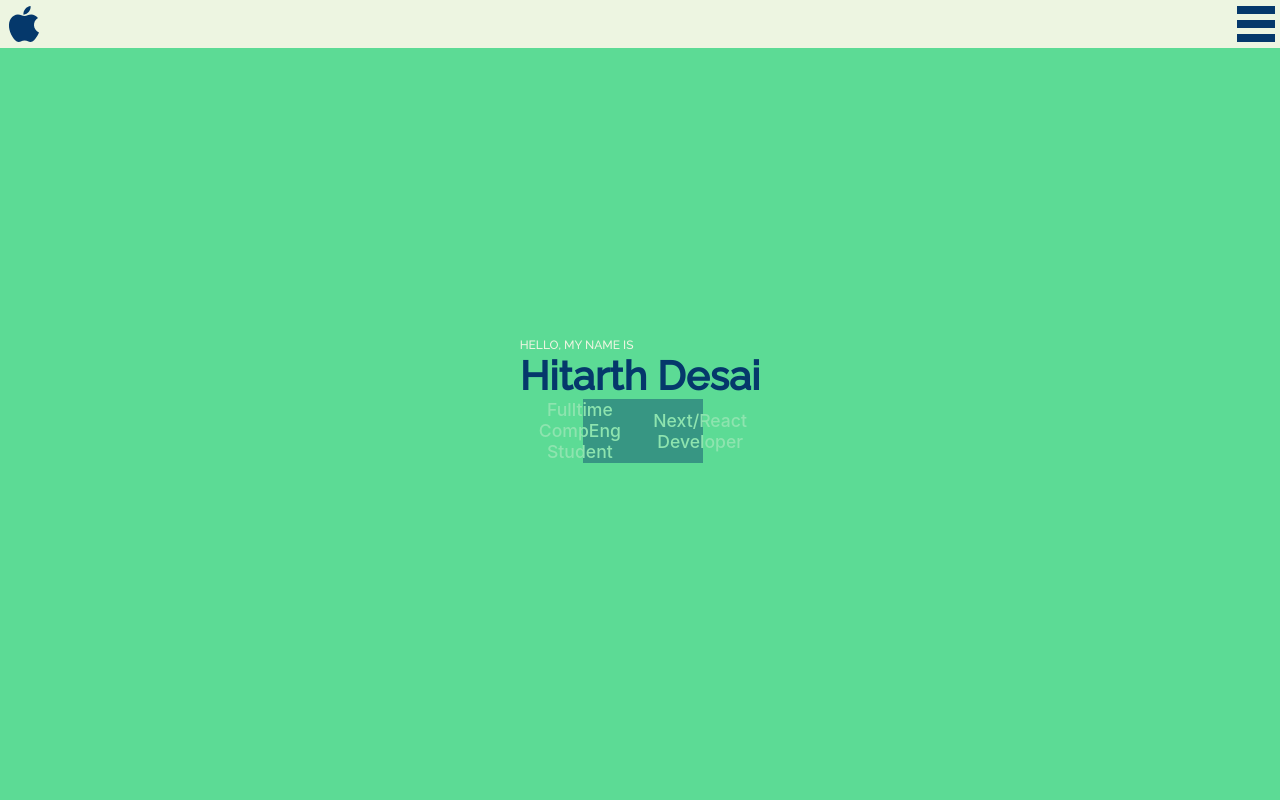
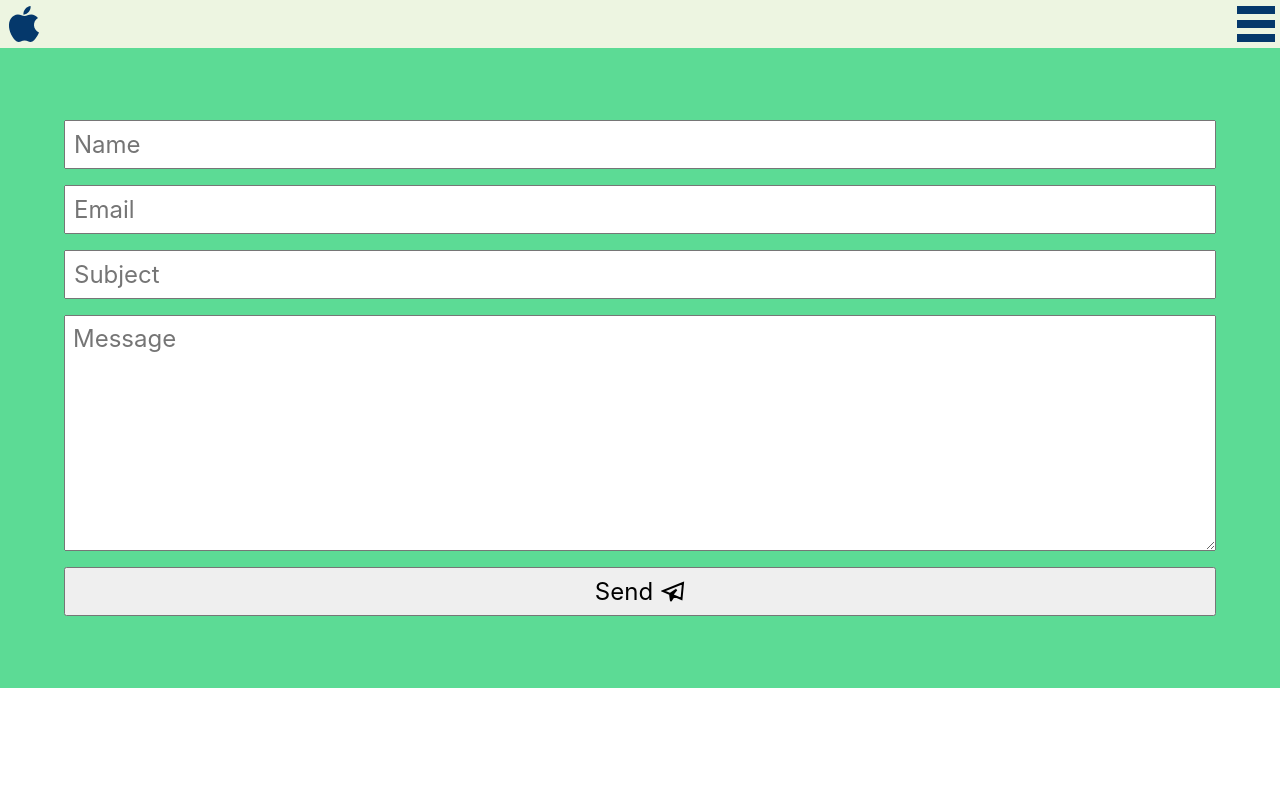
Before and after one commit to HittuDesai/personal-portfolio, a Next.js app: page / in a window 1280 px wide. Shown: the top 800 px of the page. Built offline with nearby package versions, Linux system fonts and the light colour scheme.

Commit message:
Added a completely working contact form

```diff
--- a/components/ContactPage.js
+++ b/components/ContactPage.js
@@ -1,6 +1,61 @@
+import { useState } from 'react';
+import { GrSend } from 'react-icons/gr'
+import { ImCheckmark, ImCross } from 'react-icons/im'
+
 function ContactPage () {
+    const [name, setName] = useState("");
+    const [email, setEmail] = useState("");
+    const [subject, setSubject] = useState("");
+    const [message, setMessage] = useState("");
+    const [sendStatus, setSendStatus] = useState(0);
+
+    const handleFormSubmit = async (e) => {
+        e.preventDefault();
+
+        const emailData = {
+            name,
+            email,
+            subject,
+            message,
+        }
+        const jsonEmailData = JSON.stringify(emailData);
+
+        const res = await fetch('/api/contact', {
+            method: 'POST',
+            headers: {
+                'Accept': 'application/json, text/plain, */*',
+                'Content-Type': 'application/json',
+            },
+            body: jsonEmailData,
+        });
+
+        if(res.status === 200 && res.statusText === "OK")
+            setSendStatus(1);
+        else
+            setSendStatus(2);
+
+        var inputElements = document.getElementsByClassName("formInput");
+        var inputElementsArray = [...inputElements];
+        inputElementsArray.forEach(inputElement => {
+            inputElement.value = "";
+        });
+    }
+
+
     return (
-        <></>
+        <section id="contact">
+            <form onSubmit={(e) => handleFormSubmit(e)}>
+                <input type="text" placeholder="Name" className="formInput senderName" onChange={e => setName(e.target.value)}></input>
+                <input type="email" placeholder="Email" className="formInput senderEmail" onChange={e => setEmail(e.target.value)}></input>
+                <input type="text" placeholder="Subject" className="formInput senderSubject" onChange={e => setSubject(e.target.value)}></input>
+                <textarea type="text" placeholder="Message" rows="12" className="formInput senderMessage" onChange={e => setMessage(e.target.value)}></textarea>
+                <button type="submit" id="sendMessage">
+                    {sendStatus === 0 && <>Send<GrSend /></>}
+                    {sendStatus === 1 && <>Sent<ImCheckmark color='green'/></>}
+                    {sendStatus === 2 && <>Error<ImCross color='red'/></>}
+                </button>
+            </form>
+        </section>
     );
 }
 
--- a/package.json
+++ b/package.json
@@ -9,9 +9,11 @@
     "lint": "next lint"
   },
   "dependencies": {
+    "dotenv": "^16.0.1",
     "fibers": "5.0.1",
     "next": "12.1.6",
     "node-sass": "7.0.1",
+    "nodemailer": "^6.7.5",
     "react": "18.1.0",
     "react-dom": "18.1.0",
     "react-icons": "^4.3.1",
--- a/pages/_app.js
+++ b/pages/_app.js
@@ -3,6 +3,7 @@ import '../styles/header.css'
 import '../styles/homepage.css'
 import '../styles/projectspage.css'
 import '../styles/projectcard.css'
+import '../styles/contactpage.css'
 
 function MyApp({ Component, pageProps }) {
   return <Component {...pageProps} />
--- /dev/null
+++ b/pages/api/contact.js
@@ -0,0 +1,36 @@
+import next from 'next';
+
+export default function (req, res) {
+    let nodemailer = require('nodemailer');
+    require('dotenv').config();
+    const transporter = nodemailer.createTransport({
+        port: 465,
+        host: "smtp.gmail.com",
+        auth: {
+          user: process.env.MAIL,
+          pass: process.env.PASS,
+        },
+        secure: true,
+    });
+
+    const mailData = {
+        from: process.env.MAIL,
+        to: req.body.email,
+        subject: `Re: ${req.body.subject} from ${req.body.name}`,
+        text: req.body.message,
+        html: `<div>${req.body.message}</div>`
+    }
+
+    transporter.sendMail(mailData, function (err, info) {
+            if (err) {
+                res.json(error);
+                next();
+            }
+            else {
+                res.statusCode = 200;
+                res.setHeader('Content-Type', 'application/json');
+                res.end(JSON.stringify(info));
+            }
+            res.setHeader('Content-Type', 'application/json');
+        })
+}
--- a/pages/index.js
+++ b/pages/index.js
@@ -17,8 +17,8 @@ export default function Home() {
       <Header />
 
       {/* MAIN */}
-      <HomePage />
-      <ProjectPage />
+      {/* <HomePage /> */}
+      {/* <ProjectPage /> */}
       <ContactPage />
 
       {/* FOOTER */}
--- /dev/null
+++ b/styles/contactpage.css
@@ -0,0 +1,36 @@
+#contact {
+    position: relative;
+    display: flex;
+    flex-direction: column;
+    align-items: center;
+    justify-content: center;
+
+    height: 80vh;
+    background-color: var(--green-mid);
+}
+
+form {
+    display: flex;
+    flex-direction: column;
+    align-items: center;
+
+    width: 90%;
+    height: 80%;
+    /* background-color: red; */
+}
+
+input, textarea, #sendMessage {
+    width: 100%;
+
+    margin: 0.5rem 0;
+    padding: 0.5rem;
+    font-size: 1.5rem;
+}
+
+#sendMessage {
+    display: flex;
+    justify-content: center;
+    align-items: center;
+
+    gap: 0.5rem;
+}
```
Also changed, not shown: 2 other files (tests, documents, lock files or other folders).
